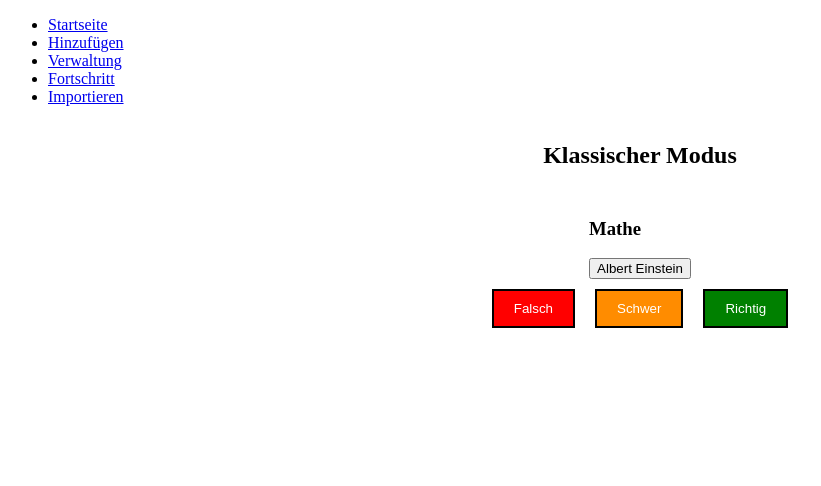
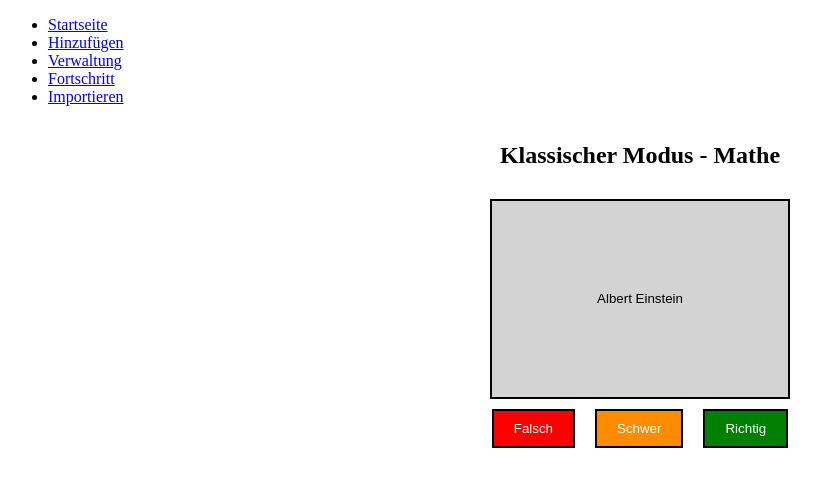
Before and after one commit to mohid-1311/Flashcards, a React (Create React App) app: page /klassischer-modus in a window 1280 px wide. Shown: the top 486 px of the page, without its empty margins (0-821 px from the left). Built offline with nearby package versions, Linux system fonts and the light colour scheme.

Commit message:
Buttonstyle verändert

```diff
--- a/src/pages/Lernmodi/KlassischerModus.module.css
+++ b/src/pages/Lernmodi/KlassischerModus.module.css
@@ -42,3 +42,18 @@
   .richtig {
     background-color: green;
   }
+
+  .card {
+    background-color: lightgrey;
+    padding: 10px 20px;
+    width: 300px;
+    height: 200px;
+    color: black;
+    border: 2px solid black;
+    cursor: pointer;
+
+  }
+
+  .card:hover {
+    background-color: grey;
+  }
--- a/src/pages/Lernmodi/KlassischerModus.tsx
+++ b/src/pages/Lernmodi/KlassischerModus.tsx
@@ -38,12 +38,12 @@ function KlassischerModus() {
   return (
     <>
       <div className={styles.container}>
-        <h2>Klassischer Modus</h2>
+        <h2>Klassischer Modus - {selectedDeck.name} </h2>
         <div className={styles.deckContainer}>
-          <h3>{selectedDeck.name}</h3>
+
           {selectedDeck.cards.length > 0 && (
 
-                <button onClick={handleToggleDefinition} className={styles.cardButton}>
+                <button onClick={handleToggleDefinition} className={styles.card}>
                   {showDefinition
                     ? selectedDeck.cards[currentIndex].definition
                     : selectedDeck.cards[currentIndex].ausdruck}
```
